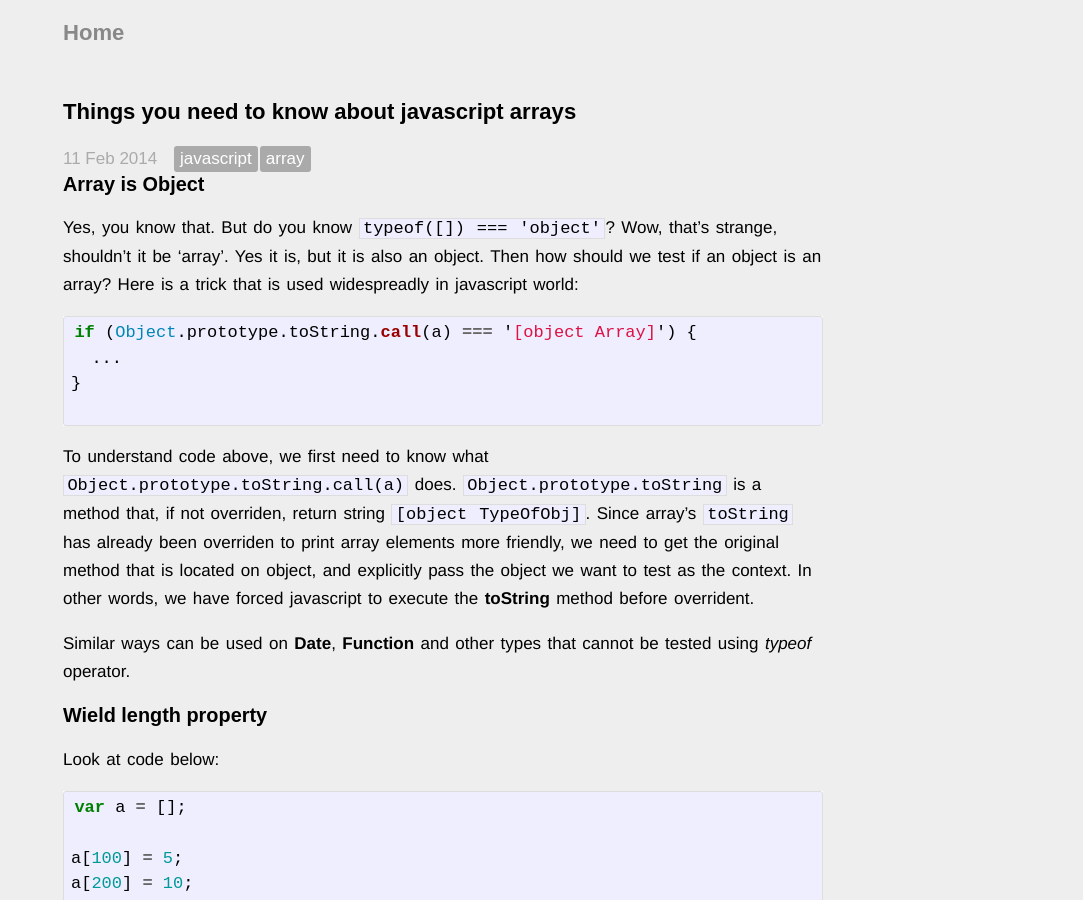
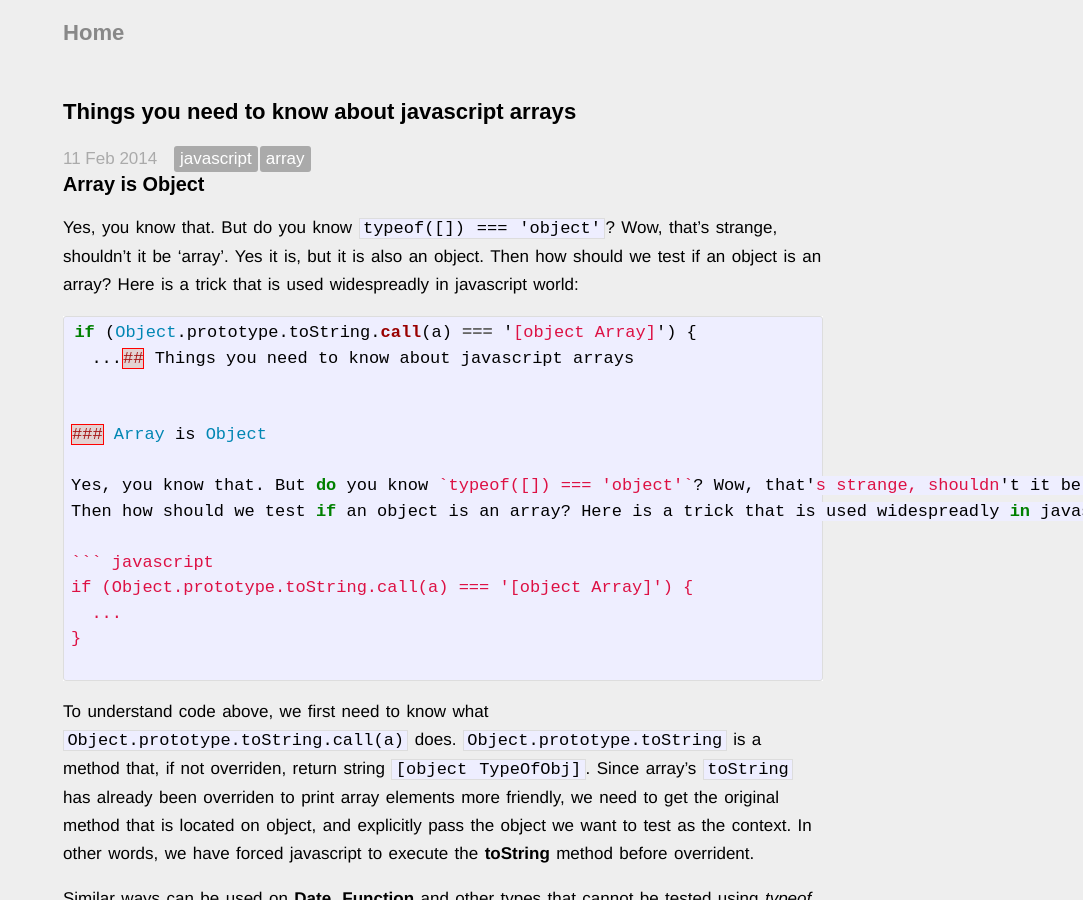
Before and after one commit to fuqcool/fuqcool.github.io, a Jekyll site: the page built from _posts/2014-02-11-know-js-array.md, in a window 1280 px wide and 900 px high. Shown: the whole window, without its empty margins (197-1280 px from the left). Built offline with Jekyll 4.4.1, drawn with Linux system fonts in a browser that asks for light colours; Markdown is read by kramdown in place of the engine named in the settings; comment, search, counter and statistics services are not loaded.

Commit message:
Update 2014-02-11-know-js-array.md

````diff
--- a/_posts/2014-02-11-know-js-array.md
+++ b/_posts/2014-02-11-know-js-array.md
@@ -3,6 +3,16 @@ layout: post
 title: "Things you need to know about javascript arrays"
 categories: javascript array
 ---
+
+### Array is Object
+
+Yes, you know that. But do you know `typeof([]) === 'object'`? Wow, that's strange, shouldn't it be 'array'. Yes it is, but it is also an object.
+Then how should we test if an object is an array? Here is a trick that is used widespreadly in javascript world:
+
+``` javascript
+if (Object.prototype.toString.call(a) === '[object Array]') {
+  ...## Things you need to know about javascript arrays
+
 
 ### Array is Object
 
@@ -71,7 +81,7 @@ console.assert(typeof(a[2]) === 'undefined');
 In this case, the array will keep only elements from index **0 to newLen**, elements after that are abandoned.
 
 
-### **for in** trap
+### *for in* trap
 
 ``` javascript
 var a = [1, 2, 3, 4, 5];
@@ -82,7 +92,7 @@ for (var el in a) {
 }
 ```
 
-### **arguments** is not array
+### *arguments* is not array
 
 
 ### Stack vs Queue
@@ -105,3 +115,6 @@ if (a.length) {
   ...
 }
 ```
+}
+
+```
````
